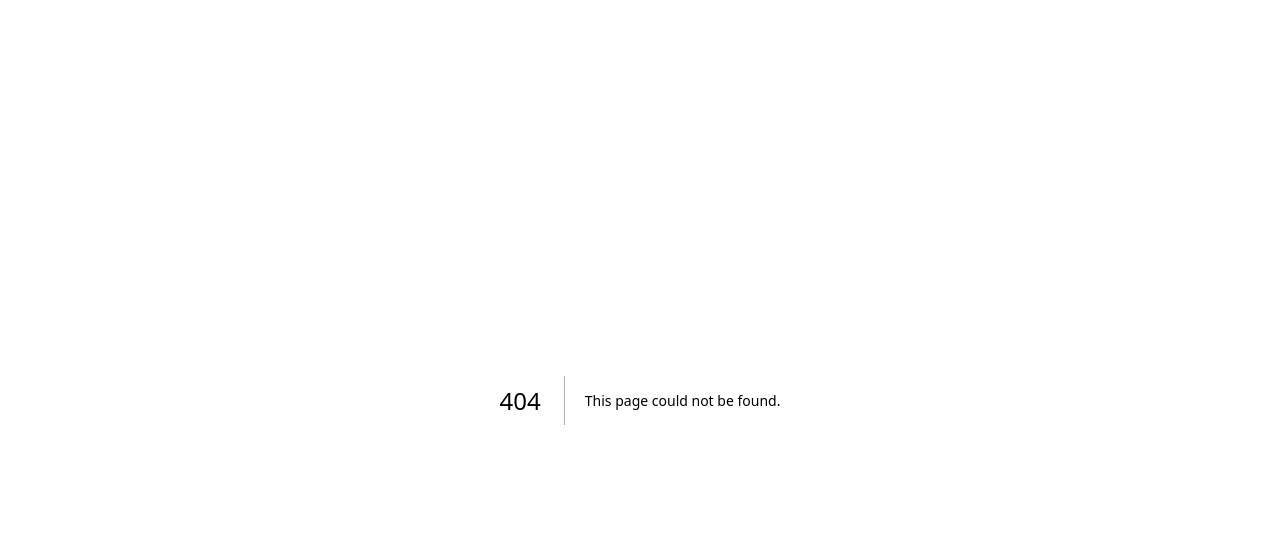
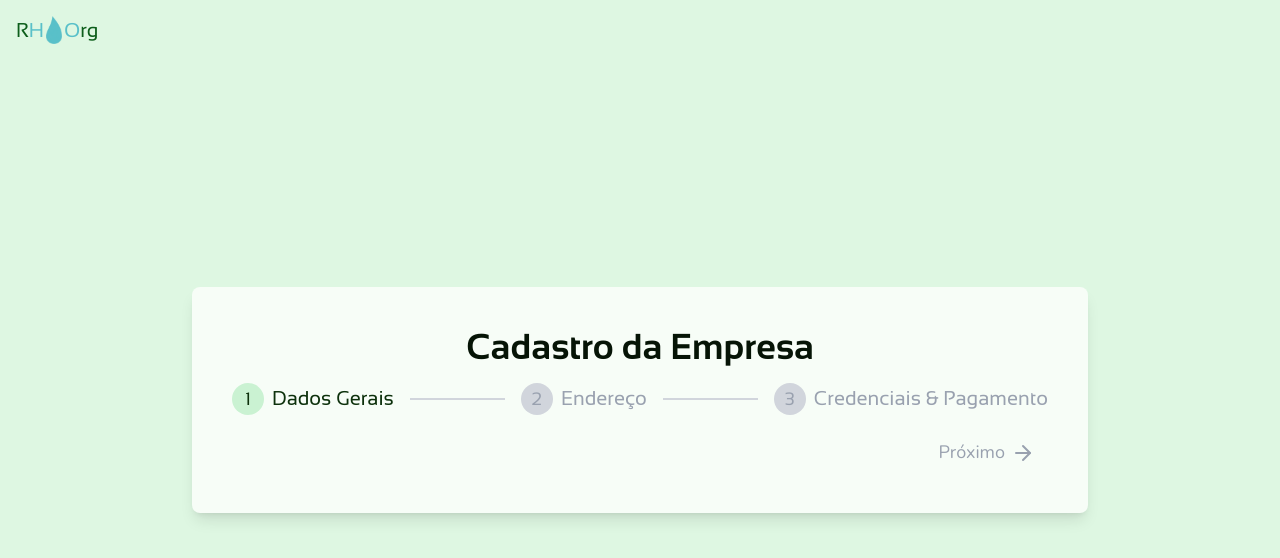
Before and after one commit to jv-aquino/rh2org, a Next.js app in the folder apps/web/: page /cadastro in a window 1280 px wide. Before the commit this address had no page. Shown: the top 558 px of the page. Built offline with nearby package versions, Linux system fonts and the light colour scheme.

Commit message:
(front/web) feat: start adding cadastro page & add some utility classes

```diff
--- /dev/null
+++ b/apps/web/app/cadastro/layout.tsx
@@ -0,0 +1,17 @@
+import RHLogo from "@/components/common/RHLogo";
+import Link from "next/link";
+
+function CadastroLayout({ children }: { children: React.ReactNode }) {
+  return (
+    <main className="w-full h-screen flex items-center justify-center bg-green-100">
+      <Link href={'/'} className="absolute top-4 left-4"><RHLogo className="text-xl" imgClassName="mx-0.5" /></Link>
+      <div className="w-full rounded-lg shadow-lg bg-green-50
+      lg:w-4xl lg:p-10">
+        <h1 className="font-sansation font-bold text-4xl text-center mb-4">Cadastro da Empresa</h1>
+        {children}
+      </div>
+    </main>
+   );
+}
+
+export default CadastroLayout;
--- /dev/null
+++ b/apps/web/app/cadastro/page.tsx
@@ -0,0 +1,36 @@
+'use client';
+import { useState } from "react";
+import TabsSteps from "./tabssteps";
+import { ArrowLeft, ArrowRight } from "lucide-react";
+
+function CadastroPage() {
+  const [tab, setTab] = useState(1);
+  const [actualComplete, setActualComplete] = useState(0);
+
+  return (
+    <>
+      <TabsSteps tab={tab} />
+
+      <div className="mt-4 flex justify-between items-center">
+        <button type="button" disabled={tab === 1}  className={`opacityTransition ${tab === 1 ? '' : 'open'}`}
+        onClick={() => setTab((prev) => Math.max(prev - 1, 1))}>
+          <ArrowLeft className="text-gray-400" />
+        </button>
+
+        <button type="button" disabled={tab === 3 || tab > actualComplete} className={`px-3 py-1.5 textBgTransition border rounded-lg
+        flex gap-1.5 items-center justify-center text-lg
+        ${tab <= actualComplete ? 'text-green-700 hover:text-green-800 hover:bg-green-500' : 'text-gray-400 border-transparent'}`}
+          onClick={() => {
+            if (tab <= actualComplete) {
+              setTab((prev) => Math.min(prev + 1, 3));
+            }
+          }}>
+          Próximo
+          <ArrowRight className="relative top-[1px]" />
+        </button>
+      </div>
+    </>
+   );
+}
+
+export default CadastroPage;
--- a/apps/web/app/globals.css
+++ b/apps/web/app/globals.css
@@ -61,3 +61,23 @@ button:disabled {
 .login-button.slack {
   padding-right: 24px;
 }
+
+@utility opacityTransition {
+  opacity: 0%;
+  visibility: hidden;
+  transition-property: opacity, visibility;
+  transition-timing-function: ease;
+  transition-duration: 0.3s;
+}
+.opacityTransition.open {
+  visibility: visible;
+  opacity: 100%;
+}
+.opacityTransition.open.half {
+  opacity: 50%;
+}
+
+@utility textBgTransition {
+  transition-property: color background-color border;
+  transition-duration: .3s;
+}
```
